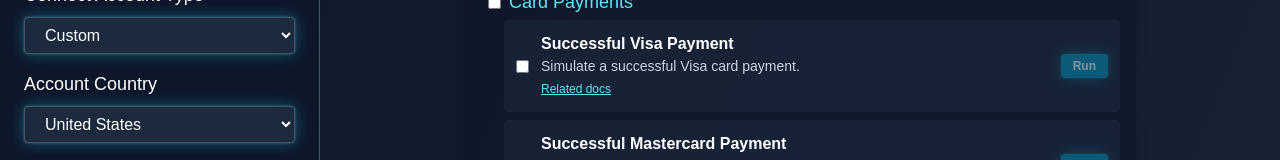
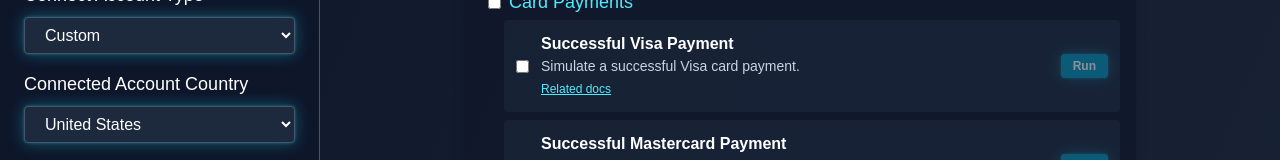
Before and after one commit to gverni-stripe/stripe-test-lab, a Next.js app: page / in a window 1280 px wide. Shown: the part 278-438 px from the top of the page. Built offline with nearby package versions, Linux system fonts and the light colour scheme.

Commit message:
Remove standard connect test

```diff
--- a/src/app/page.tsx
+++ b/src/app/page.tsx
@@ -19,7 +19,6 @@
 const ACCOUNT_TYPES = [
   { value: 'custom', label: 'Custom' },
   { value: 'express', label: 'Express' },
-  { value: 'standard', label: 'Standard' },
   { value: 'pns', label: 'PNS' },
 ];
 
@@ -313,7 +312,7 @@
 
           <div>
             <label htmlFor="country" className="text-lg font-medium block mb-2">
-              Account Country
+              Connected Account Country
             </label>
             <select
               id="country"
```
